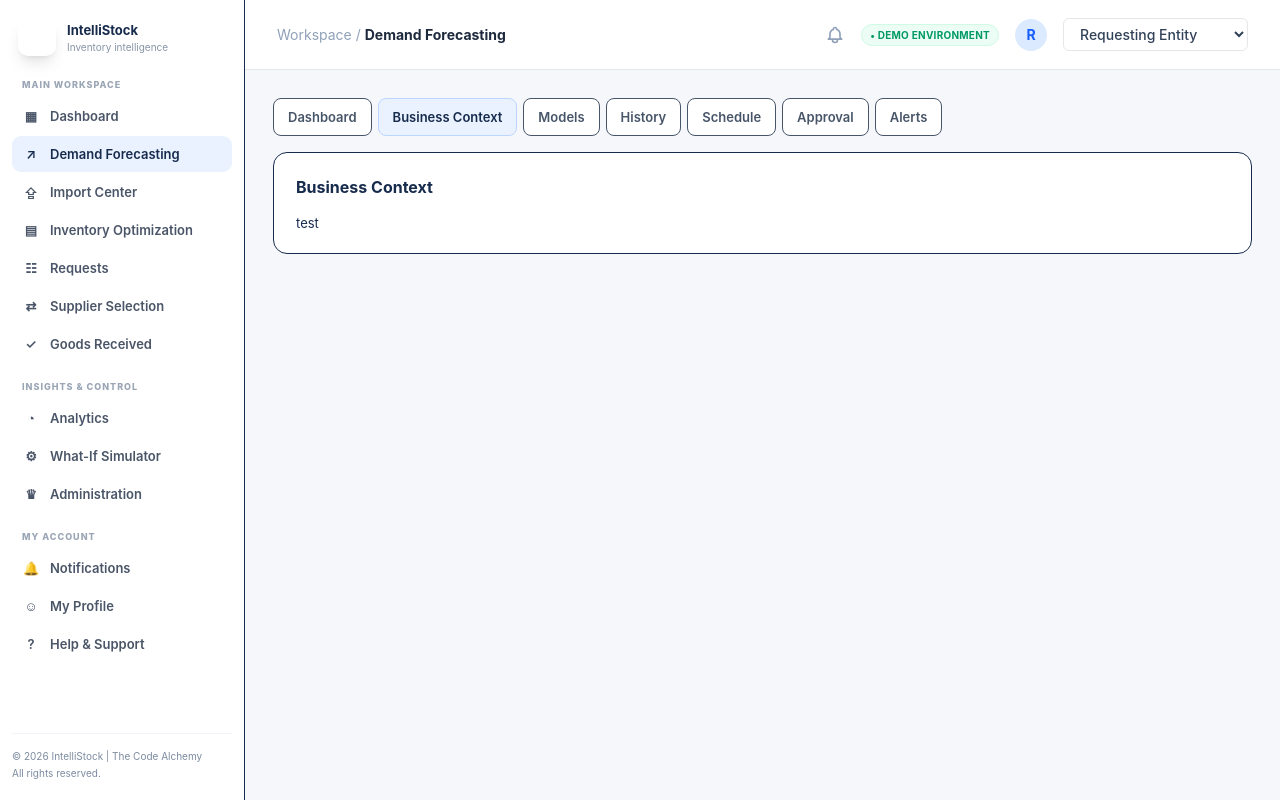
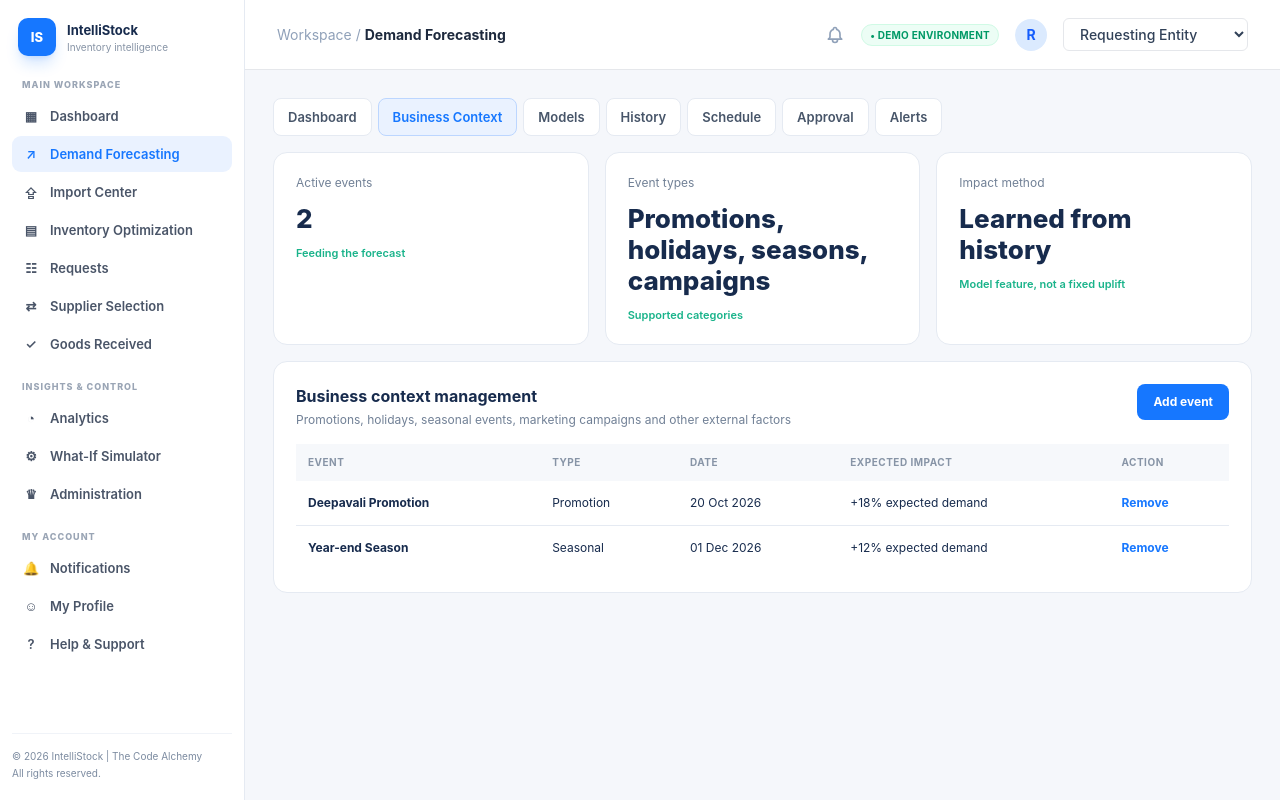
Before and after one commit to sithumthegreat/IntelliStock-Warehouse-Management-System, a React app in the folder frontend/: page /forecasting in a window 1280 px wide. Both pictures are taken after a click on the button "Business Context". Built offline with nearby package versions, Linux system fonts and the light colour scheme; the HTML template or start-up script is replaced by a standard one.

Commit message:
Show add event form in a modal

```diff
--- /dev/null
+++ b/frontend/src/components/Modal.jsx
@@ -0,0 +1,25 @@
+import { useEffect } from 'react'
+
+export default function Modal({ title, onClose, children, footer }) {
+  useEffect(() => {
+    const onKey = (e) => e.key === 'Escape' && onClose()
+    window.addEventListener('keydown', onKey)
+    return () => window.removeEventListener('keydown', onKey)
+  }, [onClose])
+
+  return (
+    <div
+      className="fixed inset-0 z-50 grid place-items-center bg-[#10244266] p-4"
+      onClick={onClose}
+    >
+      <div
+        className="w-full max-w-[450px] rounded-xl bg-white p-6 shadow-2xl"
+        onClick={(e) => e.stopPropagation()}
+      >
+        <h3 className="mb-4 text-lg font-bold">{title}</h3>
+        {children}
+        <div className="mt-5 flex justify-end gap-2">{footer}</div>
+      </div>
+    </div>
+  )
+}
--- a/frontend/src/data/forecastData.js
+++ b/frontend/src/data/forecastData.js
@@ -88,19 +88,11 @@ export const accuracyRows = [
 ]
 
 export const contextEvents = [
-  {
-    name: 'Deepavali Promotion',
-    type: 'Promotion',
-    date: '20 Oct 2026',
-    impact: '+18% expected demand',
-  },
-  {
-    name: 'Year-end Seasonal Demand',
-    type: 'Seasonal',
-    date: '01 Dec 2026',
-    impact: '+12% expected demand',
-  },
+  { id: 1, name: 'Deepavali Promotion', type: 'Promotion', date: '20 Oct 2026', impact: '+18% expected demand' },
+  { id: 2, name: 'Year-end Season', type: 'Seasonal', date: '01 Dec 2026', impact: '+12% expected demand' },
 ]
+
+export const eventTypes = ['Promotion', 'Holiday', 'Seasonal', 'Campaign', 'Other']
 
 export const explainSummary =
   'Projected demand increase is linked to the Deepavali promotion, year-end seasonality and recent sales trends. Prediction range: ±8% of the forecast.'
--- a/frontend/src/index.css
+++ b/frontend/src/index.css
@@ -14,7 +14,14 @@
   color: var(--ink);
   background-color: var(--bg);
 }
-
+@theme {
+  --color-brand: #1677ff;
+  --color-ink: #172b4d;
+  --color-muted: #718096;
+  --color-line: #e5eaf2;
+  --color-surface: #f5f7fb;
+  --color-accent: #19b38a;
+}
 
 * {
   box-sizing: border-box;
--- a/frontend/src/pages/DemandForecasting.jsx
+++ b/frontend/src/pages/DemandForecasting.jsx
@@ -1,22 +1,34 @@
 import { useState } from 'react'
 import Card from '../components/Card'
 import Tabs from '../components/Tabs'
+import BusinessContextTab from './forecasting/BusinessContextTab'
 import DashboardTab from './forecasting/DashboardTab'
+import { contextEvents } from '../data/forecastData'
 
 const TABS = ['Dashboard', 'Business Context', 'Models', 'History', 'Schedule', 'Approval', 'Alerts']
 
 export default function DemandForecasting() {
   const [activeTab, setActiveTab] = useState('Dashboard')
+  const [events, setEvents] = useState(contextEvents)
+
+  const addEvent = (event) => setEvents([...events, { ...event, id: Date.now() }])
+  const removeEvent = (id) => setEvents(events.filter((e) => e.id !== id))
 
   return (
     <>
       <Tabs tabs={TABS} active={activeTab} onChange={setActiveTab} />
 
-      {activeTab === 'Dashboard' ? (
-        <DashboardTab onGoToApproval={() => setActiveTab('Approval')} />
-      ) : (
+      {activeTab === 'Dashboard' && (
+        <DashboardTab events={events} onGoToApproval={() => setActiveTab('Approval')} />
+      )}
+
+      {activeTab === 'Business Context' && (
+        <BusinessContextTab events={events} onAdd={addEvent} onRemove={removeEvent} />
+      )}
+
+      {activeTab !== 'Dashboard' && activeTab !== 'Business Context' && (
         <Card title={activeTab}>
-          <p className="text-muted">test</p>
+          <p className="text-[#718096]">This tab will be built later.</p>
         </Card>
       )}
     </>
--- /dev/null
+++ b/frontend/src/pages/forecasting/BusinessContextTab.jsx
@@ -0,0 +1,165 @@
+import { useState } from 'react'
+import Card from '../../components/Card'
+import Modal from '../../components/Modal'
+import StatCard from '../../components/StatCard'
+import Table from '../../components/Table'
+import { eventTypes } from '../../data/forecastData'
+
+const emptyForm = { name: '', type: 'Promotion', date: '', impact: '' }
+
+const formatDate = (iso) =>
+  new Date(iso).toLocaleDateString('en-GB', {
+    day: '2-digit',
+    month: 'short',
+    year: 'numeric',
+    timeZone: 'UTC',
+  })
+
+const labelClass = 'block text-xs font-semibold text-[#475569]'
+const inputClass =
+  'mt-2 w-full rounded-[10px] border border-[#e5eaf2] px-3.5 py-3 text-xs font-normal outline-none focus:border-[#1677ff]'
+
+export default function BusinessContextTab({ events, onAdd, onRemove }) {
+  const [showForm, setShowForm] = useState(false)
+  const [form, setForm] = useState(emptyForm)
+  const [error, setError] = useState('')
+
+  const update = (field) => (e) => setForm({ ...form, [field]: e.target.value })
+
+  const closeForm = () => {
+    setShowForm(false)
+    setForm(emptyForm)
+    setError('')
+  }
+
+  const handleSubmit = () => {
+    if (!form.name.trim() || !form.date || form.impact === '') {
+      setError('Please fill in the event name, date and expected impact.')
+      return
+    }
+    const pct = Number(form.impact)
+    onAdd({
+      name: form.name.trim(),
+      type: form.type,
+      date: formatDate(form.date),
+      impact: `${pct > 0 ? '+' : ''}${pct}% expected demand`,
+    })
+    closeForm()
+  }
+
+  const columns = [
+    { header: 'Event', cell: (e) => <b>{e.name}</b> },
+    { header: 'Type', cell: (e) => e.type },
+    { header: 'Date', cell: (e) => e.date },
+    { header: 'Expected impact', cell: (e) => e.impact },
+    {
+      header: 'Action',
+      cell: (e) => (
+        <button
+          onClick={() => onRemove(e.id)}
+          className="cursor-pointer font-bold text-[#1677ff] hover:underline"
+        >
+          Remove
+        </button>
+      ),
+    },
+  ]
+
+  return (
+    <div className="space-y-4">
+      <div className="grid gap-4 md:grid-cols-3">
+        <StatCard label="Active events" value={events.length} note="Feeding the forecast" />
+        <StatCard
+          label="Event types"
+          value="Promotions, holidays, seasons, campaigns"
+          note="Supported categories"
+        />
+        <StatCard
+          label="Impact method"
+          value="Learned from history"
+          note="Model feature, not a fixed uplift"
+        />
+      </div>
+
+      <Card
+        title="Business context management"
+        subtitle="Promotions, holidays, seasonal events, marketing campaigns and other external factors"
+        action={
+          <button
+            onClick={() => setShowForm(true)}
+            className="cursor-pointer rounded-lg bg-[#1677ff] px-4 py-2.5 text-xs font-bold text-white"
+          >
+            Add event
+          </button>
+        }
+      >
+        {events.length === 0 ? (
+          <p className="py-8 text-center text-[#718096]">
+            No events yet. Add one to see how it affects the forecast.
+          </p>
+        ) : (
+          <Table columns={columns} rows={events} />
+        )}
+      </Card>
+
+      {showForm && (
+        <Modal
+          title="Add business event"
+          onClose={closeForm}
+          footer={
+            <>
+              <button
+                onClick={closeForm}
+                className="cursor-pointer rounded-lg border border-[#e5eaf2] bg-white px-4 py-2.5 text-xs font-bold"
+              >
+                Cancel
+              </button>
+              <button
+                onClick={handleSubmit}
+                className="cursor-pointer rounded-lg bg-[#1677ff] px-4 py-2.5 text-xs font-bold text-white"
+              >
+                Save
+              </button>
+            </>
+          }
+        >
+          <div className="space-y-4">
+            <label className={labelClass}>
+              Event name
+              <input
+                className={inputClass}
+                value={form.name}
+                onChange={update('name')}
+                placeholder="e.g. New Year promotion"
+                autoFocus
+              />
+            </label>
+            <label className={labelClass}>
+              Event type
+              <select className={inputClass} value={form.type} onChange={update('type')}>
+                {eventTypes.map((t) => (
+                  <option key={t}>{t}</option>
+                ))}
+              </select>
+            </label>
+            <label className={labelClass}>
+              Date
+              <input type="date" className={inputClass} value={form.date} onChange={update('date')} />
+            </label>
+            <label className={labelClass}>
+              Expected impact (%)
+              <input
+                type="number"
+                className={inputClass}
+                value={form.impact}
+                onChange={update('impact')}
+                placeholder="e.g. 15 or -10"
+              />
+            </label>
+          </div>
+          {error && <p className="mt-3 text-xs font-semibold text-[#c53030]">{error}</p>}
+        </Modal>
+      )}
+    </div>
+  )
+}
--- a/frontend/src/pages/forecasting/DashboardTab.jsx
+++ b/frontend/src/pages/forecasting/DashboardTab.jsx
@@ -5,7 +5,6 @@ import StatCard from '../../components/StatCard'
 import Table from '../../components/Table'
 import {
   chartData,
-  contextEvents,
   explainSummary,
   forecastProducts,
   seasonalIndex,
@@ -34,7 +33,7 @@ const productColumns = [
   },
 ]
 
-export default function DashboardTab({ onGoToApproval }) {
+export default function DashboardTab({ events, onGoToApproval }) {
   return (
     <div className="space-y-4">
       <div className="grid gap-4 md:grid-cols-3">
@@ -75,7 +74,7 @@ export default function DashboardTab({ onGoToApproval }) {
           height={240}
         />
         <div className="mt-4">
-          <Table columns={eventColumns} rows={contextEvents} />
+          <Table columns={eventColumns} rows={events} />
         </div>
       </Card>
 
```
